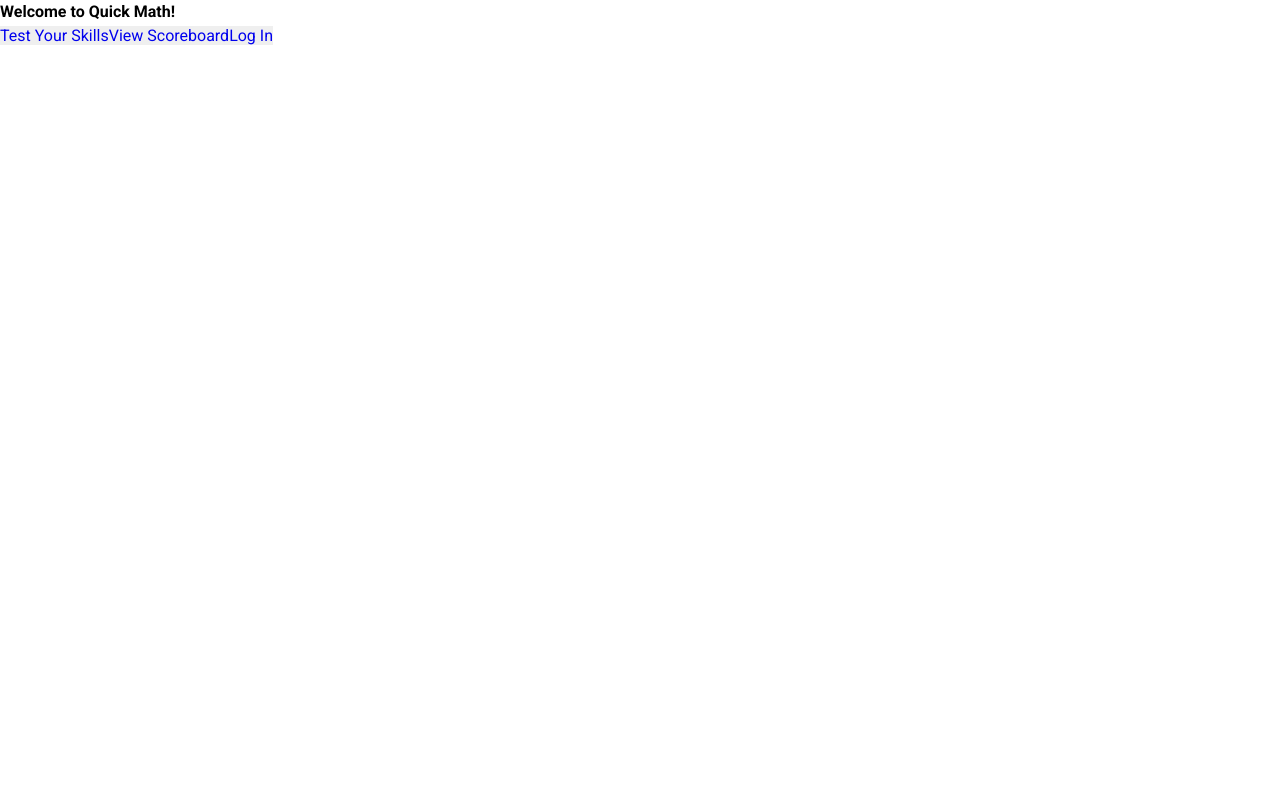
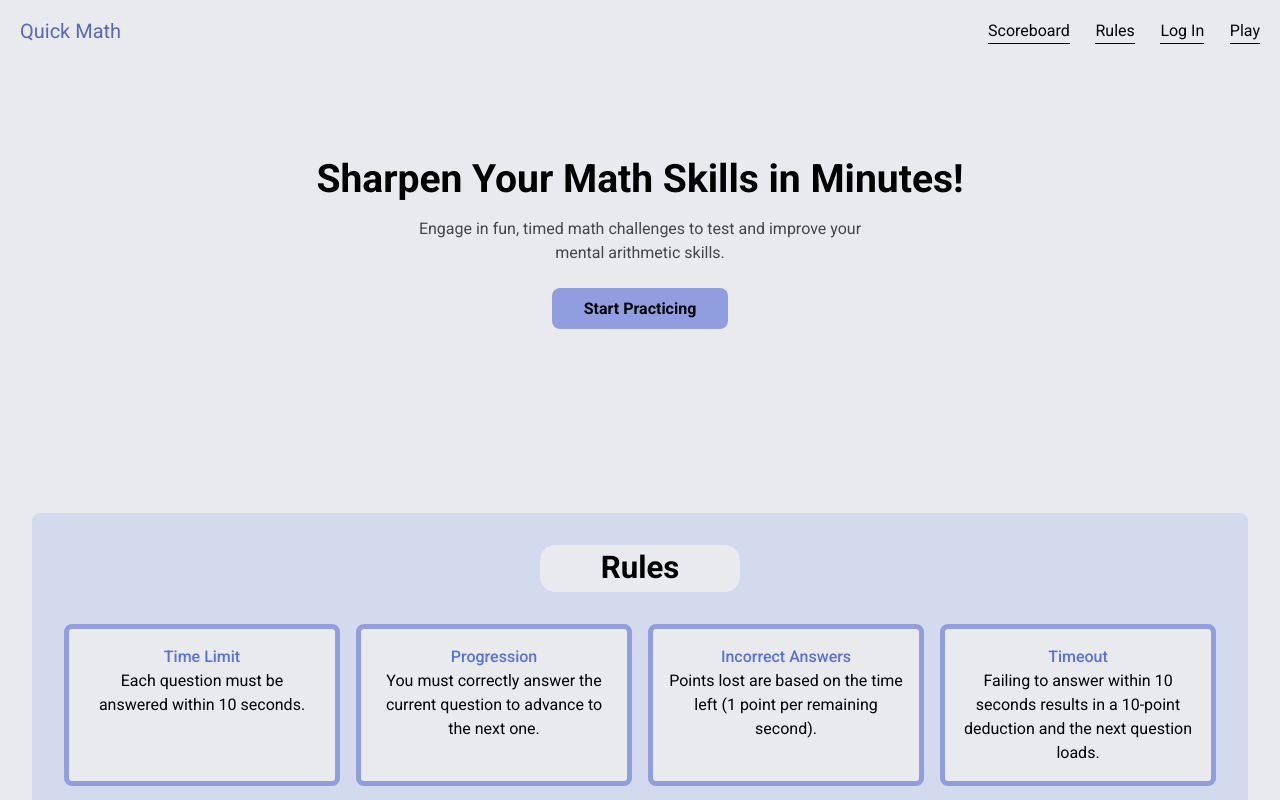
Before and after one commit to solohuck/Quick-Math, a React (Vite) app: page / in a window 1280 px wide. Shown: the top 800 px of the page. Built offline with nearby package versions, Linux system fonts and the light colour scheme.

Commit message:
imporved color scheme and landing page layout

```diff
--- a/src/App.css
+++ b/src/App.css
@@ -1,97 +1,213 @@
 @import url("https://fonts.googleapis.com/css2?family=Roboto:ital,wght@0,100;0,300;0,400;0,500;0,700;0,900;1,100;1,300;1,400;1,500;1,700;1,900&display=swap");
 
-* {
-  margin: 0px;
-  padding: 0px;
-  font-family: "Roboto", sans-serif;
-  font-size: 16px;
-  text-decoration: none;
-  border-width: 0;
-  border-style: none;
-  border-color: transparent;
+:root {
+  --clr-text: hsl(240, 20%, 2%);
+  --clr-primary: hsl(229, 44%, 54%);
+  --clr-accent: hsl(229, 68%, 61%);
+  --clr-secondary: hsl(229, 56%, 72%);
+  --clr-accent-200: hsl(226, 42%, 88%);
+  --clr-accent-100: hsl(225, 10%, 92%);
+
+  --ff-primary: "Roboto", sans-serif;
+
+  --ff-body: var(--ff-primary);
+  --ff-heading: var(--ff-primary);
+
+  --fw-regular: 400;
+  --fw-semi-bold: 500;
+  --fw-bold: 700;
+
+  --fs-100: clamp(0.7813rem, 0.7747rem + 0.0326vi, 0.8rem);
+  --fs-200: clamp(0.9375rem, 0.9158rem + 0.1087vi, 1rem);
+  --fs-300: clamp(1.125rem, 1.0815rem + 0.2174vi, 1.25rem);
+  --fs-400: clamp(1.35rem, 1.2761rem + 0.3696vi, 1.5625rem);
+  --fs-500: clamp(1.62rem, 1.5041rem + 0.5793vi, 1.9531rem);
+  --fs-600: clamp(1.944rem, 1.771rem + 0.8651vi, 2.4414rem);
+  --fs-700: clamp(2.3328rem, 2.0827rem + 1.2504vi, 3.0518rem);
+  --fs-800: clamp(2.7994rem, 2.4462rem + 1.7658vi, 3.8147rem);
+
+  --fs-body: var(--fs-200);
+  --fs-primary-heading: var(--fs-600);
+  --fs-secondary-heading: var(--fs-500);
+  --fs-nav: var(--fs-200);
+  --fs-button: var(--fs-200);
+
+  --size-100: 0.25rem;
+  --size-200: 0.5rem;
+  --size-300: 0.75rem;
+  --size-400: 1rem;
+  --size-500: 1.5rem;
+  --size-600: 2rem;
+  --size-700: 3rem;
+  --size-800: 4rem;
+  --size-900: 5rem;
 }
 
+/* @media (min-width: 50em) {
+  :root {
+    --fs-body: var(--fs-500);
+    --fs-primary-heading: var(--fs-700);
+    --fs-secondary-heading: var(--fs-600);
+
+    --fs-nav: var(--fs-500);
+  }
+} */
+
+/* Box sizing rules */
+*,
+*::before,
+*::after {
+  box-sizing: border-box;
+}
+
+/* Remove default margin */
+* {
+  margin: 0;
+  padding: 0;
+  font: inherit;
+}
+
+/* Remove list styles on ul, ol elements with a list role, which suggests default styling will be removed */
+ul[role="list"],
+ol[role="list"] {
+  list-style: none;
+}
+
+/* Set core root defaults */
+html:focus-within {
+  scroll-behavior: smooth;
+}
+
+html,
 body {
+  height: 100%;
+}
+
+/* Set core body defaults */
+body {
+  text-rendering: optimizeSpeed;
   line-height: 1.5;
 }
 
-:root {
-  --light: 300;
-  --medium: 500;
-  --bold: 700;
-  --super-bold: 900;
-  --largest-text: 1.8rem;
-  --large-text: 1.6rem;
-  --medium-text: 1.2rem;
-  --normal-text: 1rem;
-  --small-text: 0.8rem;
-  --smallest-test: 0.6rem;
-  --white: #ffffff;
-  --light-grey: #f6f6f6;
-  --medium-grey: #d3d3d3;
-  --blue: #6992be;
-  --black: #000000;
-  --light-border: 0.11rem solid #d3d3d3;
+/* A elements that don't have a class get default styles */
+a:not([class]) {
+  text-decoration-skip-ink: auto;
 }
 
-nav {
-  position: sticky;
-  top: 0px;
-  height: 3.5em;
+/* Make images easier to work with */
+img,
+picture,
+svg {
+  max-width: 100%;
+  display: block;
+}
+
+/* Remove all animations, transitions and smooth scroll for people that prefer not to see them */
+@media (prefers-reduced-motion: reduce) {
+  html:focus-within {
+    scroll-behavior: auto;
+  }
+
+  *,
+  *::before,
+  *::after {
+    animation-duration: 0.01ms !important;
+    animation-iteration-count: 1 !important;
+    transition-duration: 0.01ms !important;
+    scroll-behavior: auto !important;
+  }
+}
+
+/* general styling */
+
+body {
+  font-size: var(--fs-body);
+  font-family: var(--ff-body);
+  color: var(--clr-primary-400);
+  background-color: var(--clr-accent-100);
+}
+
+p:not([class]) {
+  opacity: 0.7;
+  max-width: 50ch;
+  margin: auto;
+  margin-top: 1em;
+}
+
+/* button */
+
+.button {
+  cursor: pointer;
+  text-decoration: none;
+  border: 0;
+  border-radius: var(--size-200);
+  padding: 0.7em 2em;
+  text-align: center;
+  font-weight: var(--fw-bold);
+  font-size: var(--fs-button);
+  line-height: 1;
+  color: var(--clr-text);
+  background-color: var(--clr-secondary);
+}
+
+.button--mw {
+  max-width: 15em;
+  min-width: 11em;
+  margin: auto;
+}
+
+.button:hover,
+.button:focus-visible {
+  background-color: var(--clr-secondary);
+}
+
+.remove-button-border {
+  border: none;
+  background-color: transparent;
+}
+
+/* navigaton */
+
+.primary-header {
+  padding-top: var(--size-400);
+}
+
+.nav-logo {
+  text-decoration: none;
+  color: var(--clr-primary);
+  font-size: var(--fs-300);
+}
+
+.nav-wrapper {
   display: flex;
   justify-content: space-between;
   align-items: center;
-  background-color: var(--blue);
-  padding: 0rem 2rem 0rem 2rem;
-  font-weight: var(--medium);
-  border-bottom: var(--light-border);
 }
 
-.nav__title {
-  color: var(--white);
+.nav-list {
+  display: flex;
+  gap: clamp(var(--size-300), 2vw, var(--size-700));
+  font-weight: var(--fw-regular);
+  font-size: var(--fs-nav);
+  color: var(--clr-text);
 }
 
-.btn {
-  padding: 0.4em 1.5em 0.4em 1.5em;
-  border-radius: 0.3rem;
+.nav-list-link {
+  text-decoration: none;
+  color: var(--clr-text);
 }
 
-.nav__btn {
-  font-size: 0.8rem;
-  color: var(--black);
-  background-color: var(--light-grey);
+.nav-list-link::after {
+  display: block;
+  content: "";
+  border-bottom: solid 0.1em var(--clr-text);
+  transform: scaleX(1);
+  transition: transform 250ms ease-in-out;
 }
 
-main {
-  height: 100vh;
-  width: 100vw;
-  background-color: var(--lightest-color);
-}
-
-.section {
-  margin: 2rem;
-  width: min(900px, 100% -3rem);
-}
-
-.hero-wrapper {
-  display: flex;
-  justify-content: space-between;
-  align-items: center;
-  margin-bottom: 2rem;
-  margin-top: 3rem;
-}
-
-.hero__title {
-  font-weight: var(--bold);
-  font-size: 1.8rem;
-  color: var(--black);
-}
-
-.hero__btn {
-  font-weight: var(--bold);
-  font-size: 1rem;
-  color: white;
-  background-color: var(--blue);
+.nav-list-link:hover::after {
+  transform: scaleX(0);
+  transform-origin: 0% 50%;
 }
 
 table {
@@ -115,19 +231,150 @@ td {
   color: var(--black);
 }
 
+td:first-child {
+  color: var(--blue);
+}
+
 th {
-  background: var(--blue);
+  background: var(--medium-grey);
   color: var(--black);
 }
 
-section {
-  height: calc(100vh - 3.5em);
-  width: 100%;
+/* Utility classes */
+
+.visually-hidden {
+  position: absolute;
+  width: 1px;
+  height: 1px;
+  padding: 0;
+  margin: -1px;
+  overflow: hidden;
+  clip: rect(0, 0, 0, 0);
+  white-space: nowrap; /* added line */
+  border: 0;
 }
 
-.time_score_div {
-  border: 2px solid red;
+.container {
+  --max-width: 1240px;
+  --padding: 1rem;
+  width: min(var(--max-width), 100% - (var(--padding) * 2));
+  margin-inline: auto;
+}
+
+.grid {
+  display: grid;
+  grid-template-columns: repeat(auto-fit, minmax(240px, 1fr));
+  text-align: center;
+  list-style: none;
+  gap: 1rem;
+  margin-inline: auto;
+}
+
+.bg-clr {
+  background-color: var(--clr-accent-200);
+  margin-inline: 2rem;
+  border-radius: 0.5em;
+}
+
+.margin-bottom {
+  margin-bottom: 2rem;
+  background-color: var(--clr-accent-100);
+  border-radius: 0.5em;
+  max-width: 200px;
+  margin-inline: auto;
+  padding-block: 0.2em;
+}
+.grid li {
+  border: 5px solid var(--clr-secondary);
+  background-color: var(--clr-accent-100);
+  padding: 1em;
+  border-radius: 0.5em;
+  margin: 0 auto;
+  margin-inline: auto;
+}
+
+strong {
+  font-weight: var(--fw-semi-bold);
+  color: var(--clr-accent);
+}
+
+:where(.flow :not(:first-child)) {
+  margin-top: var(--flow-spacer, 2em);
+}
+
+.extra-padding {
+  padding: 2em;
+}
+
+.bg-clr-accent-200 {
+  background-color: var(--clr-accent-200);
+}
+
+.rounded-borders {
+  border-radius: var(--size-300);
+}
+
+.full-view-height {
+  height: 100vh;
+}
+
+.vertical-align-center {
+  align-items: center;
+}
+
+.text-align-center {
+  text-align: center;
+}
+
+.space-between {
+  display: flex;
   justify-content: space-between;
-  display: flex;
-  margin: 2rem;
 }
+
+.place-content-center {
+  place-content: center;
+}
+
+.justify-self-end {
+  justify-self: end;
+}
+
+.fw-bold {
+  font-weight: var(--fw-bold);
+}
+.fw-semi-bold {
+  font-weight: var(--fw-semi-bold);
+}
+.fw-regular {
+  font-weight: var(--fw-regular);
+}
+
+.fs-primary-heading {
+  font-size: var(--fs-primary-heading);
+  line-height: 1.1;
+}
+
+.fs-secondary-heading {
+  font-size: var(--fs-secondary-heading);
+  line-height: 1.1;
+}
+
+.fs-300 {
+  font-size: var(--fs-300);
+}
+.fs-400 {
+  font-size: var(--fs-400);
+}
+.fs-500 {
+  font-size: var(--fs-500);
+}
+.fs-600 {
+  font-size: var(--fs-600);
+}
+
+.padding-block-900 {
+  padding-block: var(--size-900);
+}
+.padding-block-700 {
+  padding-block: var(--size-700);
+}
--- a/src/MainMenu.jsx
+++ b/src/MainMenu.jsx
@@ -3,21 +3,131 @@ import { Link } from "react-router-dom";
 
 function MainMenu() {
   return (
-    <section>
-      <div>
-        <h1>Welcome to Quick Math!</h1>
+    <>
+      <header className="primary-header ">
+        <div className="container">
+          <div className="nav-wrapper">
+            <a href="#" alt="Quick Math" className="nav-logo">
+              Quick Math
+            </a>
+            <nav className="primary-navigation" id="primary-navigation">
+              <ul aria-label="Primary" role="list" className="nav-list">
+                <Link to="/Scoreboard" className="nav-list-link">
+                  Scoreboard
+                </Link>
 
-        <button>
-          <Link to="/GenerateQuiz">Test Your Skills</Link>
-        </button>
-        <button>
-          <Link to="/Scoreboard">View Scoreboard</Link>
-        </button>
-        <button>
-          <Link to="/Account">Log In</Link>
-        </button>
-      </div>
-    </section>
+                <a href="#rules" className="nav-list-link">
+                  Rules
+                </a>
+
+                <Link to="/Account" className="nav-list-link">
+                  Log In
+                </Link>
+
+                <Link to="/GenerateQuiz" className="nav-list-link">
+                  Play
+                </Link>
+              </ul>
+            </nav>
+          </div>
+        </div>
+      </header>
+
+      <main>
+        <section class="padding-block-900">
+          <div className="container text-align-center">
+            <div className="even-columns ">
+              <div className="flow extra-padding">
+                <h1 className="fs-primary-heading fw-bold">
+                  Sharpen Your Math Skills in Minutes!
+                </h1>
+                <p>
+                  Engage in fun, timed math challenges to test and improve your
+                  mental arithmetic skills.
+                </p>
+
+                <button className="remove-button-border">
+                  <Link to="/GenerateQuiz" className="button">
+                    Start Practicing
+                  </Link>
+                </button>
+              </div>
+            </div>
+          </div>
+        </section>
+        <section className="padding-block-900">
+          <div className="contianer">
+            <div id="rules" className="flow bg-clr-accent extra-padding bg-clr">
+              <h2 className="fs-secondary-heading fw-bold text-align-center margin-bottom">
+                Rules
+              </h2>
+              <ul className="grid">
+                <li>
+                  <strong>Time Limit</strong>
+                  <br /> Each question must be answered within 10 seconds.
+                </li>
+                <li>
+                  <strong>Progression</strong>
+                  <br /> You must correctly answer the current question to
+                  advance to the next one.
+                </li>
+                <li>
+                  <strong>Incorrect Answers</strong>
+                  <br /> Points lost are based on the time left (1 point per
+                  remaining second).
+                </li>
+                <li>
+                  <strong>Timeout</strong> <br />
+                  Failing to answer within 10 seconds results in a 10-point
+                  deduction and the next question loads.
+                </li>
+
+                <li>
+                  <strong>Streak Bonus</strong> <br />
+                  Earn bonus points by answering correctly consecutively
+                  (minimum streak of 5 required).
+                </li>
+                <li>
+                  <strong>Perfect Answer Bonus</strong> <br />
+                  Answering within 1 second grants an additional 10 points.
+                </li>
+
+                <li>
+                  <strong>Game End</strong> <br />
+                  The game concludes when you run out of points.
+                </li>
+                <li>
+                  <strong>Final Score</strong> <br />
+                  Calculated based on your longest streak, number of perfect
+                  answers, and total rounds completed.
+                </li>
+              </ul>
+            </div>
+          </div>
+        </section>
+      </main>
+
+      <footer></footer>
+      {/* <div className="container full-view-height place-content-center">
+        <div className="display-grid">
+          <h1 className="text-align-center fw-bold fs-primary-heading grid-row-span2">
+            Welcome to Quick Math!
+          </h1>
+
+          <Link to="/GenerateQuiz" className="button button--mw">
+            Test Your Skills
+          </Link>
+
+          <Link to="/Scoreboard" className="button button--mw">
+            View Scoreboard
+          </Link>
+
+          <Link to="/Account" className="button button--mw">
+            Log In
+          </Link>
+        </div>
+      </div> */}
+    </>
   );
 }
 
```
Also changed, not shown: src/GenerateQuiz.jsx (+16 -47 lines), src/ScoreboardPage.jsx (+19 -19 lines), src/assests/calculator.svg (added).
